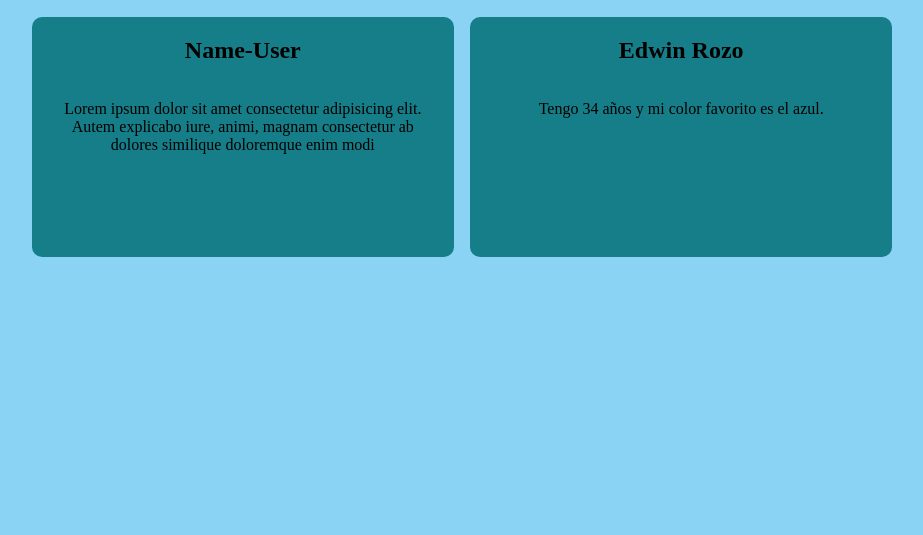
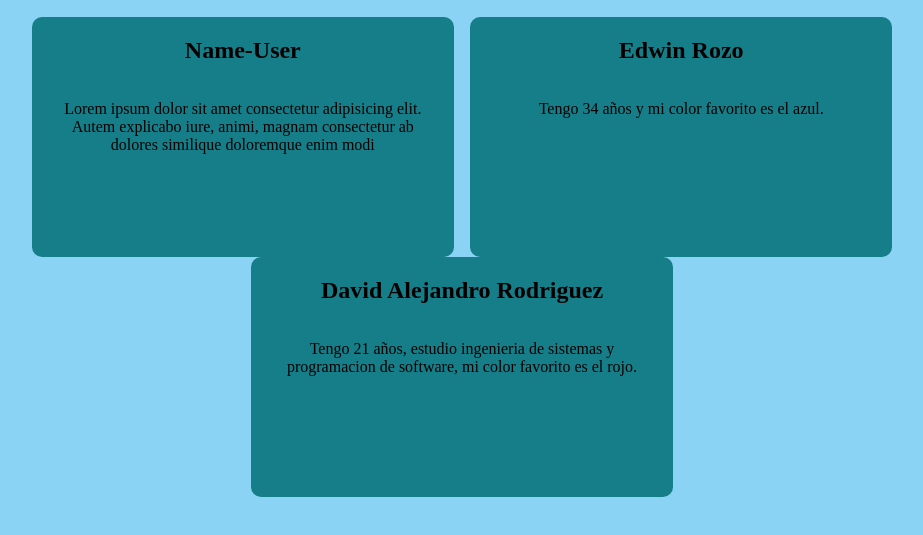
Before and after one commit to Destroyer210-code/card_Group_925, a plain HTML site: page index.html in a window 1280 px wide. Shown: the part 79-614 px from the top of the page, without its empty margins (170-1093 px from the left). Drawn offline with Linux system fonts and the light colour scheme.

Commit message:
Creacion de card de David Rodriguez

```diff
--- a/index.html
+++ b/index.html
@@ -22,6 +22,12 @@
         Tengo 34 años y mi color favorito es el azul.
       </span>
     </div>
+    <div class="card-members">
+      <h2>David Alejandro Rodriguez</h2>
+      <span>
+        Tengo 21 años, estudio ingenieria de sistemas y programacion de software, mi color favorito es el rojo.
+      </span>
+    </div>
   </main>
 </body>
 </html>
```
